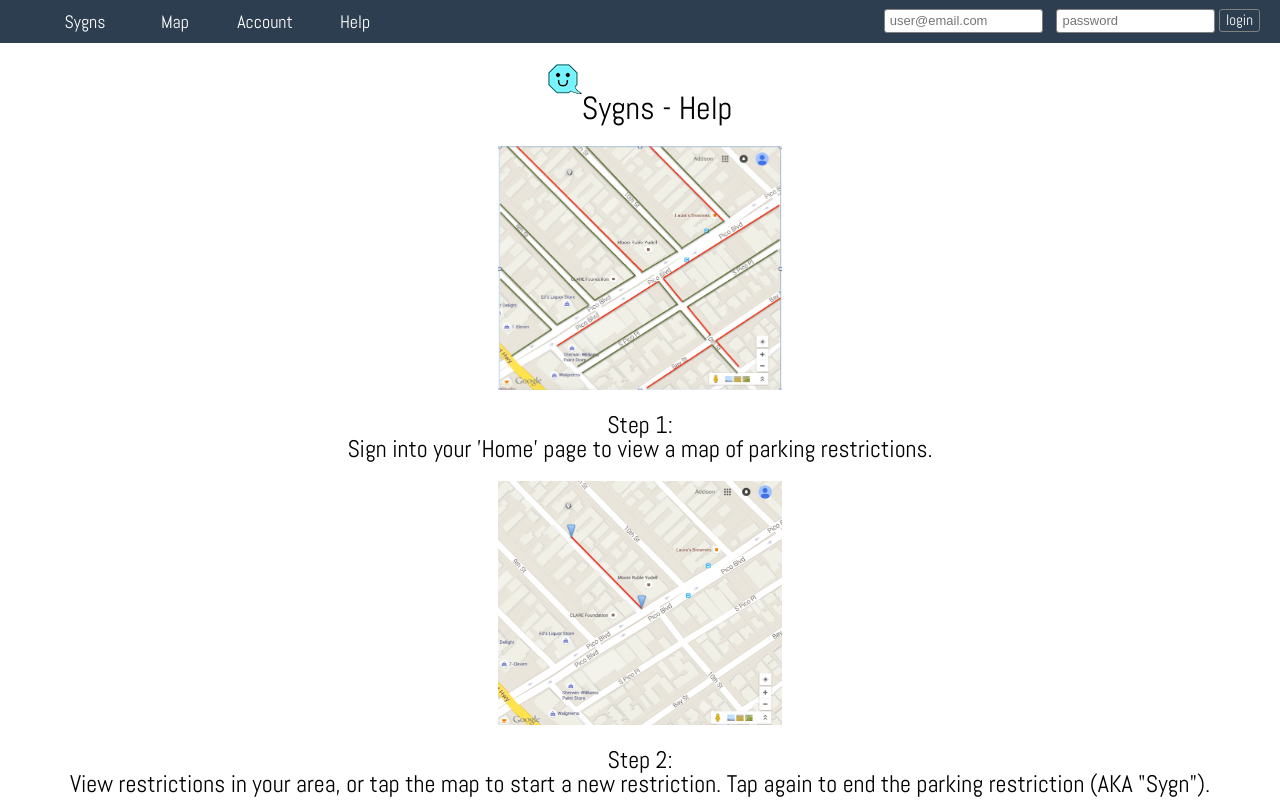
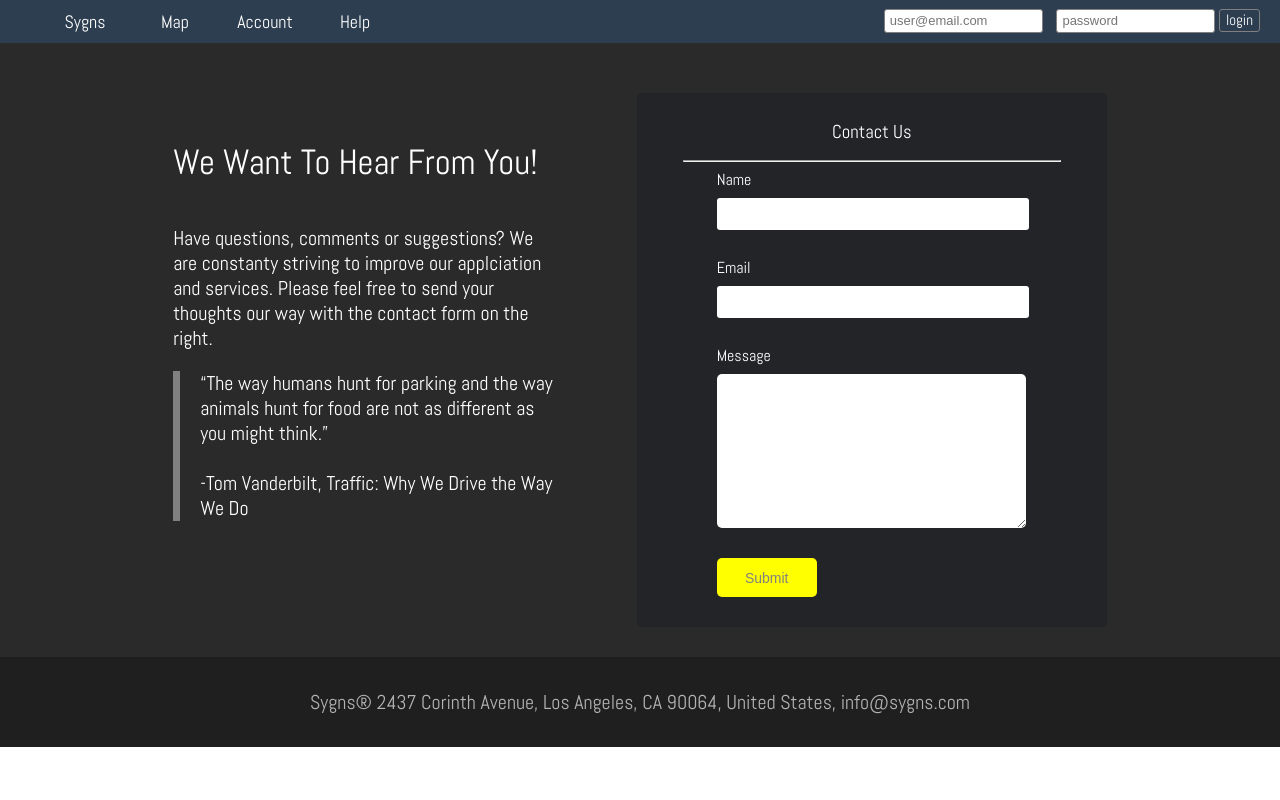
Before and after one commit to wdaneiliff/SYGNs, a website: page views/help_view.html in a window 1280 px wide. Shown: the top 800 px of the page. Drawn offline with nearby package versions, Linux system fonts and the light colour scheme; files that its build step writes are made by us from their sources; files whose address does not match are found by name.

Commit message:
built contact form and help page prep

```diff
--- a/public/stylesheets/help.css
+++ b/public/stylesheets/help.css
@@ -157,3 +157,62 @@ input{
   bottom: 15%;
   font-size: 20px;
 }
+
+/********** HELP PAGE SPECIFIC CSS  ***********/
+.contactContainer{
+  background-color: rgba(42,42,42,1);
+  padding-bottom: 30px;
+  text-align: center;
+}
+
+.contactBox{
+  width: 470px;
+  /*border: 1px solid grey;*/
+  border-radius: 5px;
+  padding-top:11px;
+  min-height: 300px;
+  text-align: left;
+  margin: 50px auto 0 auto;
+  background-color: rgba(34,36,40,1.0);
+  display: inline-block;
+}
+
+.contactBox h3{
+  text-align: center;
+  color: white;
+}
+
+.contactBox hr{
+  width: 80%;
+}
+
+.contactBox div{
+  margin-top: 10px;
+}
+
+.contactBox .messageInput, .contactBox label{
+  width: 65%;
+  height: 30px;
+  margin: 10px 0 20px 17%;
+  border: none;
+  color: white;
+}
+
+.messageBox{
+  width: 65%;
+  height: 150px;
+  margin: 10px 0 20px 17%;
+  border: none;
+  border-radius: 5px;
+}
+
+.contactBox button{
+  color: grey;
+  background-color: yellow;
+  width: 100px;
+  height: 39px;
+  font-size: 14px;
+  border-radius: 5px;
+  border: none;
+  margin: 10px 10px 30px 17%;
+}
--- a/views/help_view.html
+++ b/views/help_view.html
@@ -4,13 +4,14 @@
         <meta charset="utf-8">
         <title>SYGNs</title>
         <!-- jQuery (necessary for Bootstrap's JavaScript plugins) -->
-        <script src="https://ajax.googleapis.com/ajax/libs/jquery/1.11.3/jquery.min.js"></script>
 
         <link rel="stylesheet" href="stylesheets/reset.css">
         <link rel="stylesheet" href="stylesheets/normalize.css">
         <link href='https://fonts.googleapis.com/css?family=Abel' rel='stylesheet' type='text/css'>
         <link href='https://fonts.googleapis.com/css?family=Inconsolata:700' rel='stylesheet' type='text/css'>
         <link rel="stylesheet" href="stylesheets/help.css">
+
+        <script src="https://ajax.googleapis.com/ajax/libs/jquery/1.11.3/jquery.min.js"></script>
 
         <meta name="viewport" content="width=device-width, initial-scale=1">
     </head>
@@ -29,50 +30,43 @@
         </span>
       </ul>
 
-        <section id="login">
-            <div class="container" style='text-align: center;'>
-            	<div class="row">
-            	    <div class="col-xs-12">
+      <div class="contactContainer">
 
-                        <h1><img src="/images/sygn_34px.png" alt="mascot" style="padding-bottom: 25px;">Sygns - Help</h1>
-
-                        <div class="helpDiv">
-                          <img src="/images/map.png" class="img-rounded" alt="" width="284px" height="244px">
-                          <h2 class="helpSteps">Step 1: <br>
-                            Sign into your 'Home' page to view a map of parking restrictions.
-                          </h2>
+          <div style="display:inline-block; width: 380px; text-align:left; margin: 55px 80px 0 auto; vertical-align:top;">
+            <h4 style="font-size: 35px; color:white;">We Want To Hear From You!</h4>
+            <p style="font-size: 20px; color:white;line-height: 25px;">
+              Have questions, comments or suggestions? We are constanty striving to improve our applciation and services. Please feel free to send your thoughts our way with the contact form on the right.
+            </p>
+            <p style="font-size: 20px; color:white;line-height: 25px; border-left: 7px solid grey; padding-left: 20px;">
+              “The way humans hunt for parking and the way animals hunt for food are not as different as you might think.” <br><br>-Tom Vanderbilt, Traffic: Why We Drive the Way We Do
+            </p>
           </div>
 
-                        <div class="helpDiv">
-                          <img src="/images/polyLine.png" class="img-rounded" alt="" width="284px" height="244px">
-                          <h2 class="helpSteps">Step 2: <br>
-                            View restrictions in your area, or tap the map to start a new restriction. Tap again to end the parking restriction (AKA "Sygn").
-                          </h2>
+          <!-- CONTACT US BOX -->
+          <div class="contactBox">
+            <h3> Contact Us</h3>
+            <hr>
+            <div class="contact">
+              <label>Name</label><br>
+              <input class="messageInput" type="text" >
+            </div>
+            <div class="contact">
+              <label>Email</label><br>
+              <input class="messageInput" type="text" >
+            </div>
+            <div class="contact">
+              <label>Message</label><br>
+              <textarea class="messageBox" type="text"></textarea>
+            </div>
+            <button type="button"> Submit </button>
+          </div>
       </div>
 
-                        <div class="helpDiv">
-                          <img src="/images/form.png" class="img-rounded" alt="" width="284px" height="244px">
-                          <h2 class="helpSteps">Step 3: <br>
-                            Follow the window prompt and complete the form to help us and other users avoid restricted parking zones.
-                          </h2>
-                        </div>
-
-            		</div>
-            	</div>
-            </div>
-        </section>
-
       <!-- FOOTER -->
-        <div class="footerBar"></div>
       <div class="footer">
         <span class="footerContact"> Sygns&reg; 2437 Corinth Avenue, Los Angeles, CA 90064, United States, info@sygns.com </span>
       </div>
 
-
-
-        <!-- jQuery (necessary for Bootstrap's JavaScript plugins) -->
-        <script src="https://ajax.googleapis.com/ajax/libs/jquery/1.11.3/jquery.min.js"></script>
-        <!-- Include all compiled plugins (below), or include individual files as needed -->
       <script type="text/javascript" src="javascripts/help_script.js"></script>
     </body>
 </html>
```
Also changed, not shown: public/stylesheets/map_style.css (+7 -1 lines), public/images/Screen Shot 2015-09-06 at 4.57.49 PM.png (added), public/images/form.png (deleted), public/images/map.png (deleted), public/images/polyLine.png (deleted), 2 other files. Lines whose indentation alone changed are shown as unchanged.
